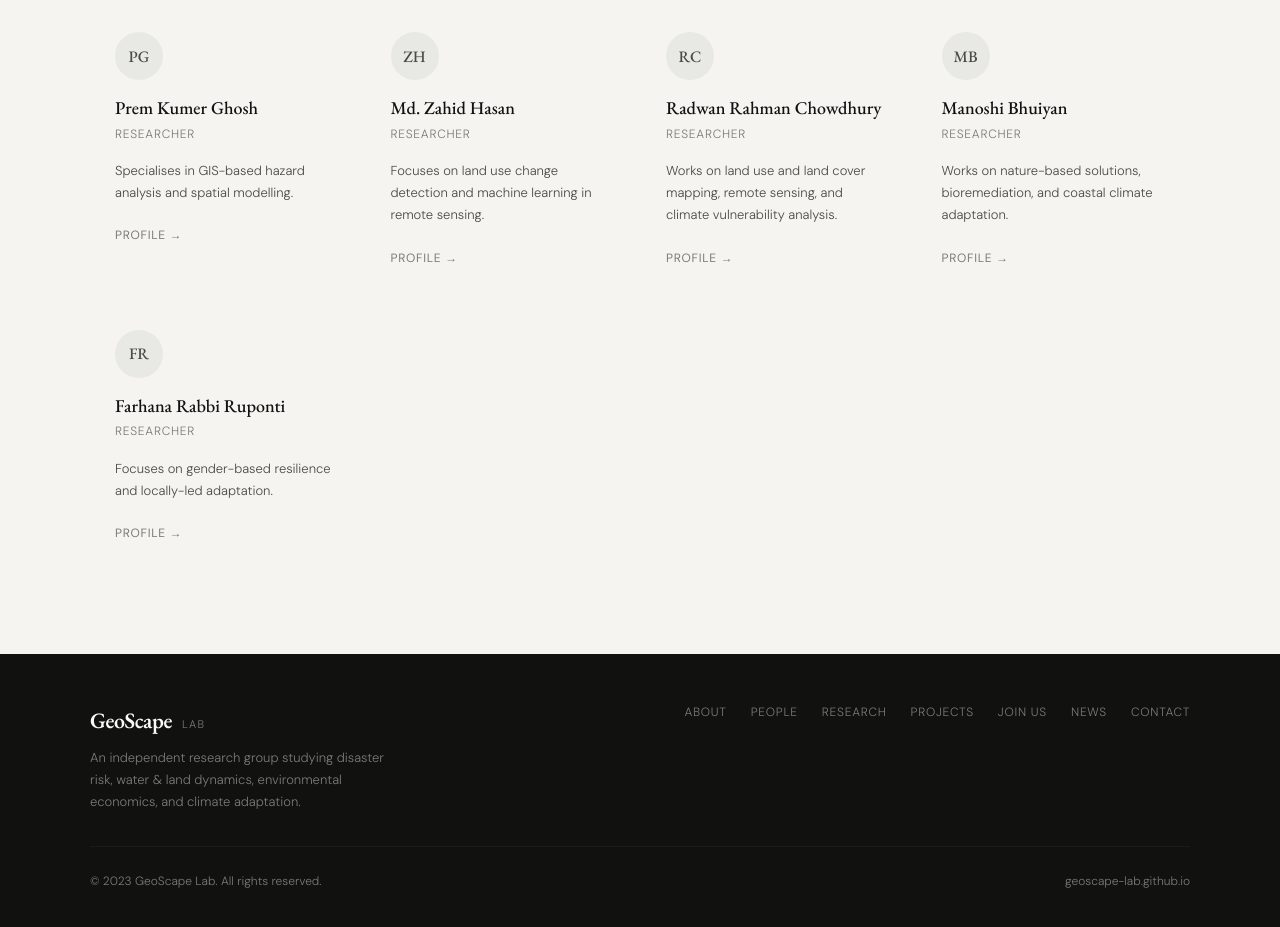
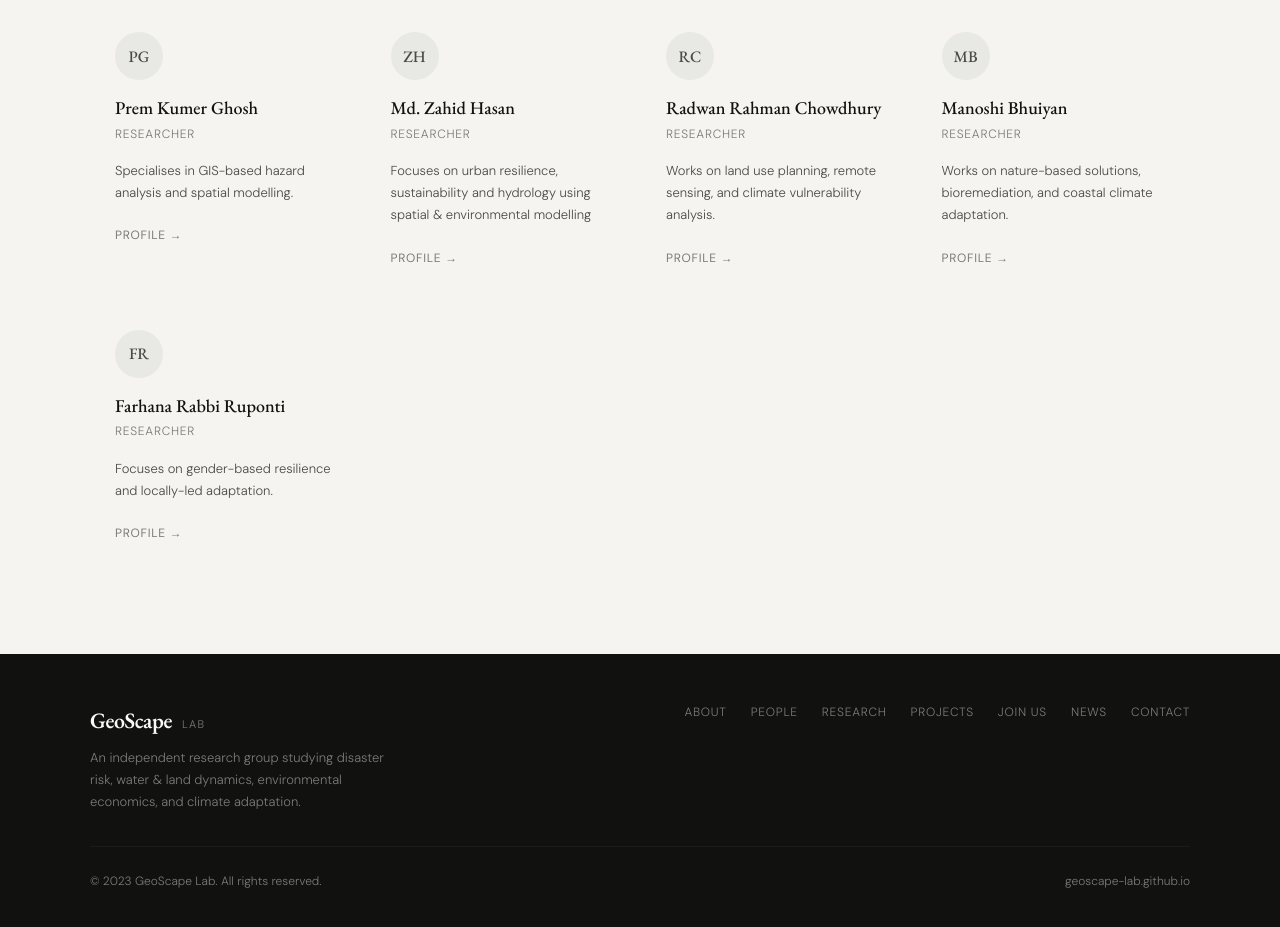
Before and after one commit to geoscape-lab/geoscape-lab.github.io, a plain HTML site: page people.html in a window 1280 px wide. Shown: the part 1202-2129 px from the top of the page. Drawn offline with nearby package versions, Linux system fonts and the light colour scheme.

Commit message:
Update research focus descriptions for team members

```diff
--- a/people.html
+++ b/people.html
@@ -108,14 +108,14 @@
           <div class="person-initials">ZH</div>
           <p class="person-name">Md. Zahid Hasan</p>
           <p class="person-role">Researcher</p>
-          <p style="font-size: 13px; font-weight: 300; color: var(--mid); line-height: 1.7; margin-bottom: 16px;">Focuses on land use change detection and machine learning in remote sensing.</p>
+          <p style="font-size: 13px; font-weight: 300; color: var(--mid); line-height: 1.7; margin-bottom: 16px;">Focuses on urban resilience, sustainability and hydrology using spatial & environmental modelling</p>
           <a href="pages/hasan.html" class="person-link">Profile &rarr;</a>
         </div>
         <div class="person-card">
           <div class="person-initials">RC</div>
           <p class="person-name">Radwan Rahman Chowdhury</p>
           <p class="person-role">Researcher</p>
-          <p style="font-size: 13px; font-weight: 300; color: var(--mid); line-height: 1.7; margin-bottom: 16px;">Works on land use and land cover mapping, remote sensing, and climate vulnerability analysis.</p>
+          <p style="font-size: 13px; font-weight: 300; color: var(--mid); line-height: 1.7; margin-bottom: 16px;">Works on land use planning, remote sensing, and climate vulnerability analysis.</p>
           <a href="pages/chowdhury.html" class="person-link">Profile &rarr;</a>
         </div>
         <div class="person-card">
```
